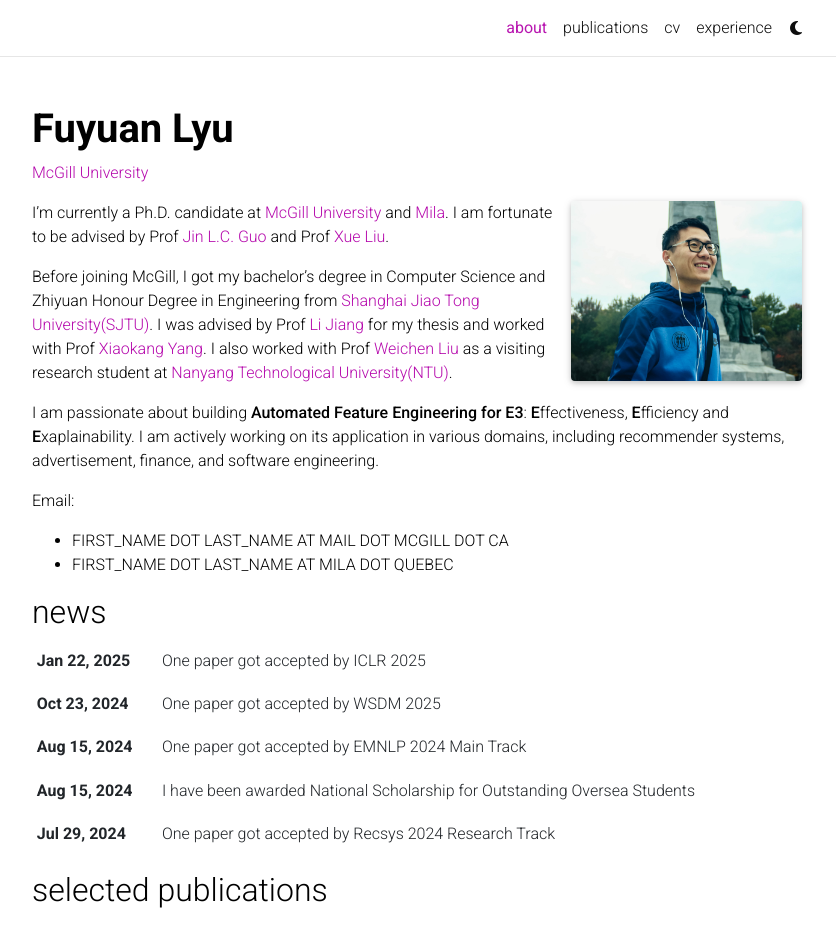
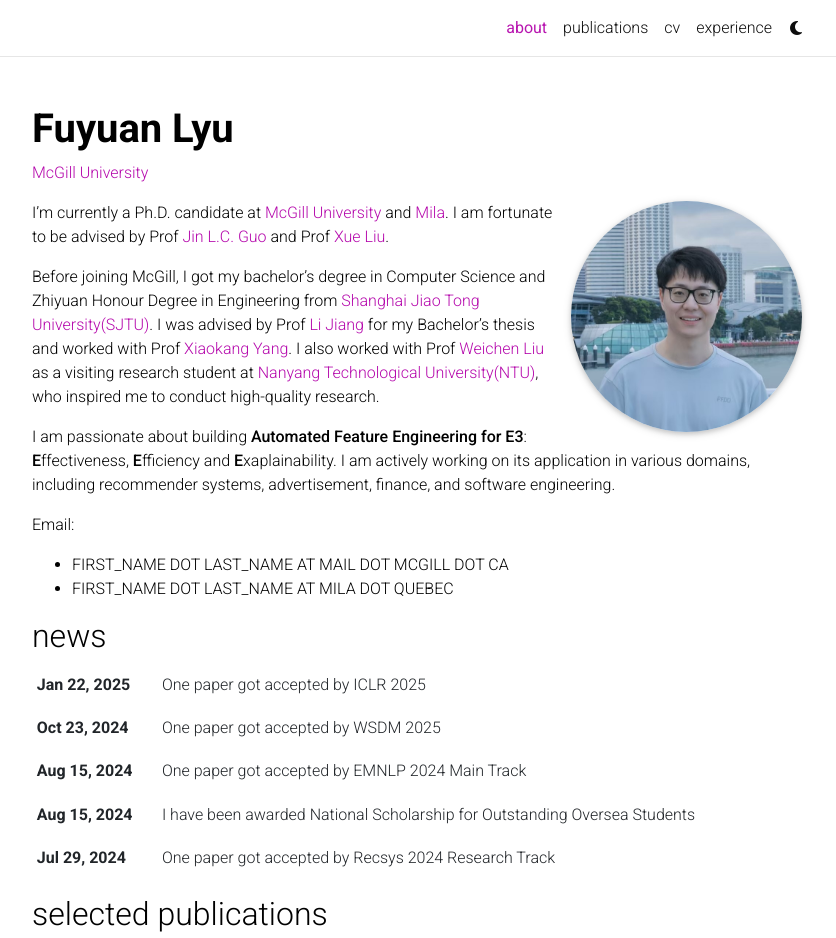
Before and after one commit to fuyuanlyu/fuyuanlyu.github.io, a Jekyll site: the page built from _pages/about.md, in a window 1280 px wide and 1251 px high, cut to the strip 0-938 px from the top of the window. Shown: the whole strip, without its empty margins (223-1059 px from the left). Built offline with Jekyll 4.4.1, drawn with Linux system fonts in a browser that asks for light colours; comment, search, counter and statistics services are not loaded; a style sheet for code colours, icons or effects is not loaded.

Commit message:
update about

```diff
--- a/_bibliography/papers.bib
+++ b/_bibliography/papers.bib
@@ -26,6 +26,7 @@
   abbr            = {ICLR-FinAI},
   title           = {Timing is important: Risk-aware Fund Allocation based on Time-Series Forecasting},
   year            = {2025},
+  selected        = {true},
   code            = {https://github.com/fuyuanlyu/RTS-PnO},
   proceeding      = {https://fuyuanlyu.github.io/assets/pdf/ICLR2025_FinAI_RTSPnO.pdf},
 }
@@ -216,6 +217,7 @@
   booktitle       = {CIKM},
   year            = {2022},
   abbr            = {CIKM},
+  selected        = {true},
   arxiv           = {2208.04482},
   code            = {https://github.com/fuyuanlyu/OptEmbed},
   proceeding      = {https://dl.acm.org/doi/10.1145/3511808.3557411},
@@ -228,6 +230,7 @@
   booktitle       = {ICDE},
   year            = {2022},
   abbr            = {ICDE},
+  selected        = {true},
   arxiv           = {2108.01265},
   code            = {https://github.com/fuyuanlyu/OptInter},
   proceeding      = {https://www.computer.org/csdl/proceedings-article/icde/2022/088300b450/1FwFwvBWbrG},
--- a/_pages/about.md
+++ b/_pages/about.md
@@ -6,8 +6,8 @@
 
 profile:
   align: right
-  image: bio-photo-3.jpg
-  image_circular: false # crops the image to make it circular
+  image: bio-photo-4.jpg
+  image_circular: true # crops the image to make it circular
 
 news: true  # includes a list of news items
 latest_posts: false  # includes a list of the newest posts
@@ -17,7 +17,7 @@
 
 I'm currently a Ph.D. candidate at [McGill University](https://www.mcgill.ca/) and [Mila](https://mila.quebec/). I am fortunate to be advised by Prof [Jin L.C. Guo](https://www.cs.mcgill.ca/~jguo/) and Prof [Xue Liu](https://www.cs.mcgill.ca/~xueliu/).
 
-Before joining McGill, I got my bachelor's degree in Computer Science and Zhiyuan Honour Degree in Engineering from [Shanghai Jiao Tong University(SJTU)](https://www.sjtu.edu.cn/). I was advised by Prof [Li Jiang](http://www.cs.sjtu.edu.cn/~jiangli/) for my thesis and worked with Prof [Xiaokang Yang](https://scholar.google.ca/citations?user=yDEavdMAAAAJ). I also worked with Prof [Weichen Liu](https://www.ntu.edu.sg/home/liu/) as a visiting research student at [Nanyang Technological University(NTU)](https://www.ntu.edu.sg/).
+Before joining McGill, I got my bachelor's degree in Computer Science and Zhiyuan Honour Degree in Engineering from [Shanghai Jiao Tong University(SJTU)](https://www.sjtu.edu.cn/). I was advised by Prof [Li Jiang](http://www.cs.sjtu.edu.cn/~jiangli/) for my Bachelor's thesis and worked with Prof [Xiaokang Yang](https://scholar.google.ca/citations?user=yDEavdMAAAAJ). I also worked with Prof [Weichen Liu](https://www.ntu.edu.sg/home/liu/) as a visiting research student at [Nanyang Technological University(NTU)](https://www.ntu.edu.sg/), who inspired me to conduct high-quality research.
 
 
 I am passionate about building **Automated Feature Engineering for E3**: **E**ffectiveness, **E**fficiency and **E**xaplainability. I am actively working on its application in various domains, including recommender systems, advertisement, finance, and software engineering.
```
Also changed, not shown: assets/img/bio-photo-4.jpg (added).
